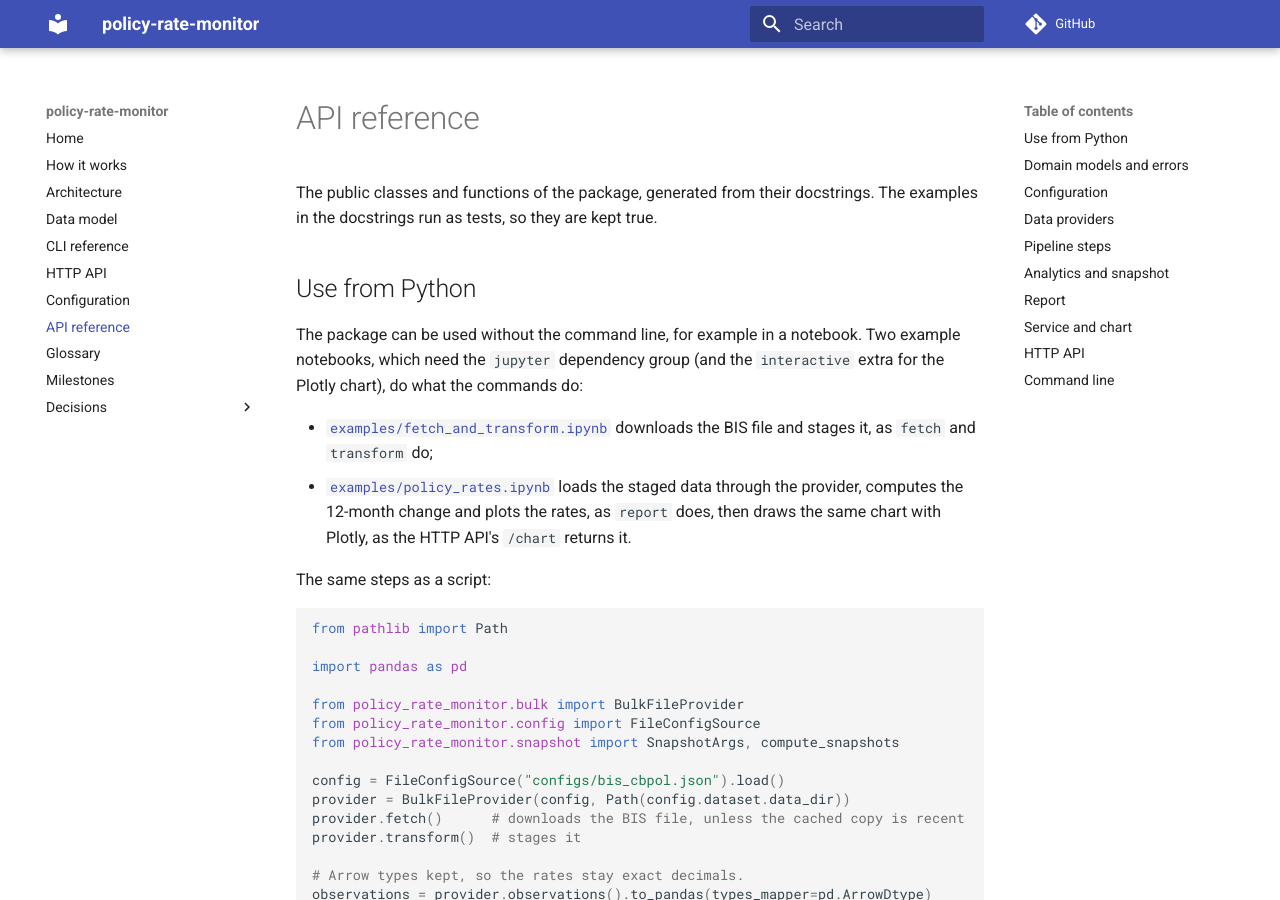
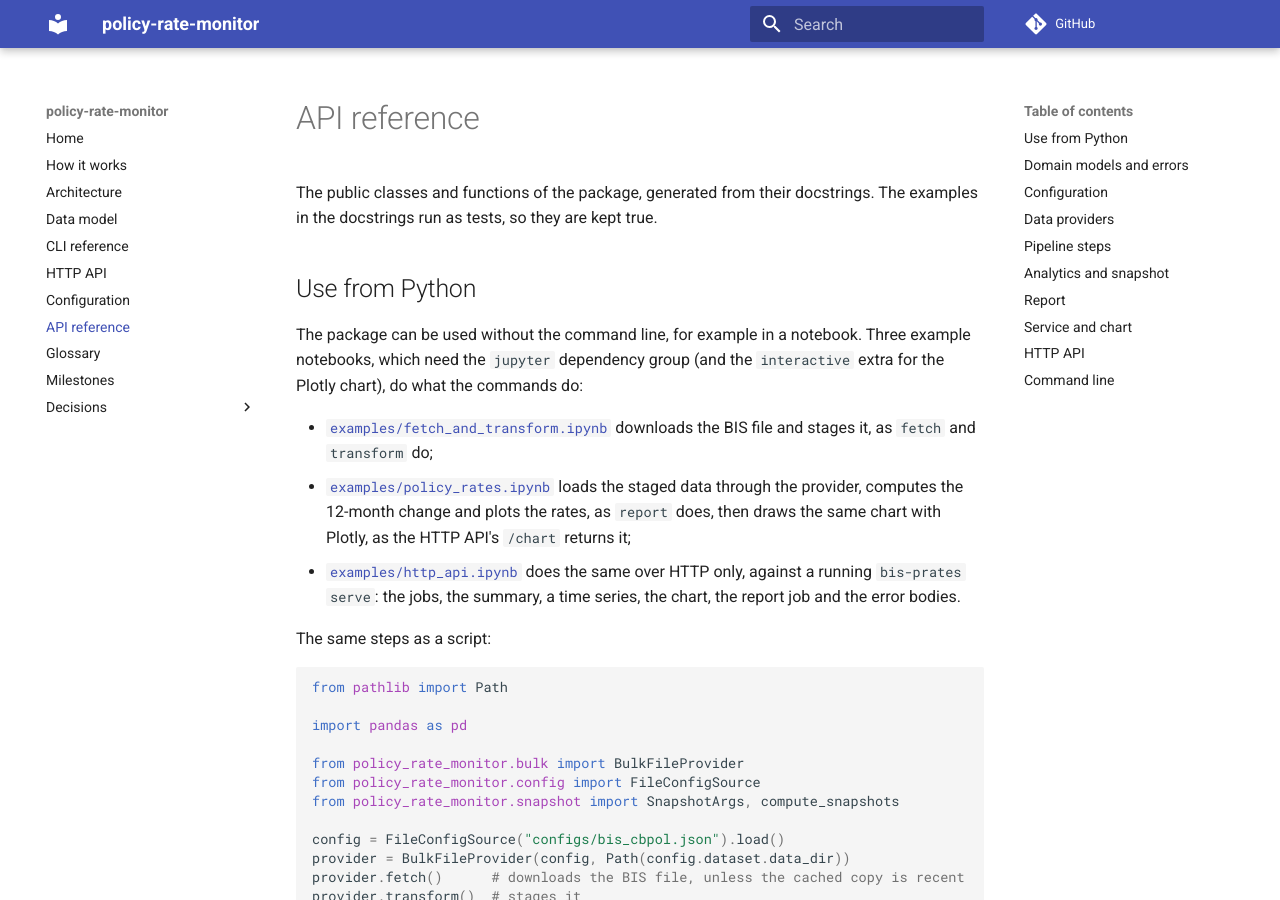
Before and after one commit to andrea-dm/policy-rate-monitor, an MkDocs documentation site: the page built from docs/reference.md, in a window 1280 px wide and 900 px high. Built offline with MkDocs 1.6.1 and Material for MkDocs 9.7.7, drawn with Linux system fonts in a browser that asks for light colours; comment, search, counter and statistics services are not loaded.

Commit message:
docs: add an example notebook that uses only the http api

```diff
--- a/docs/reference.md
+++ b/docs/reference.md
@@ -5,7 +5,7 @@ the docstrings run as tests, so they are kept true.
 
 ## Use from Python
 
-The package can be used without the command line, for example in a notebook. Two example
+The package can be used without the command line, for example in a notebook. Three example
 notebooks, which need the `jupyter` dependency group (and the `interactive` extra for the Plotly
 chart), do what the commands do:
 
@@ -13,7 +13,10 @@ chart), do what the commands do:
   downloads the BIS file and stages it, as `fetch` and `transform` do;
 - [`examples/policy_rates.ipynb`](https://github.com/andrea-dm/policy-rate-monitor/blob/develop/examples/policy_rates.ipynb)
   loads the staged data through the provider, computes the 12-month change and plots the rates,
-  as `report` does, then draws the same chart with Plotly, as the HTTP API's `/chart` returns it.
+  as `report` does, then draws the same chart with Plotly, as the HTTP API's `/chart` returns it;
+- [`examples/http_api.ipynb`](https://github.com/andrea-dm/policy-rate-monitor/blob/develop/examples/http_api.ipynb)
+  does the same over HTTP only, against a running `bis-prates serve`: the jobs, the summary, a
+  time series, the chart, the report job and the error bodies.
 
 The same steps as a script:
 
```
Also changed, not shown: CHANGELOG.md (+2 -0 lines), README.md (+6 -1 lines), docs/api.md (+4 -0 lines), 1 other file.
